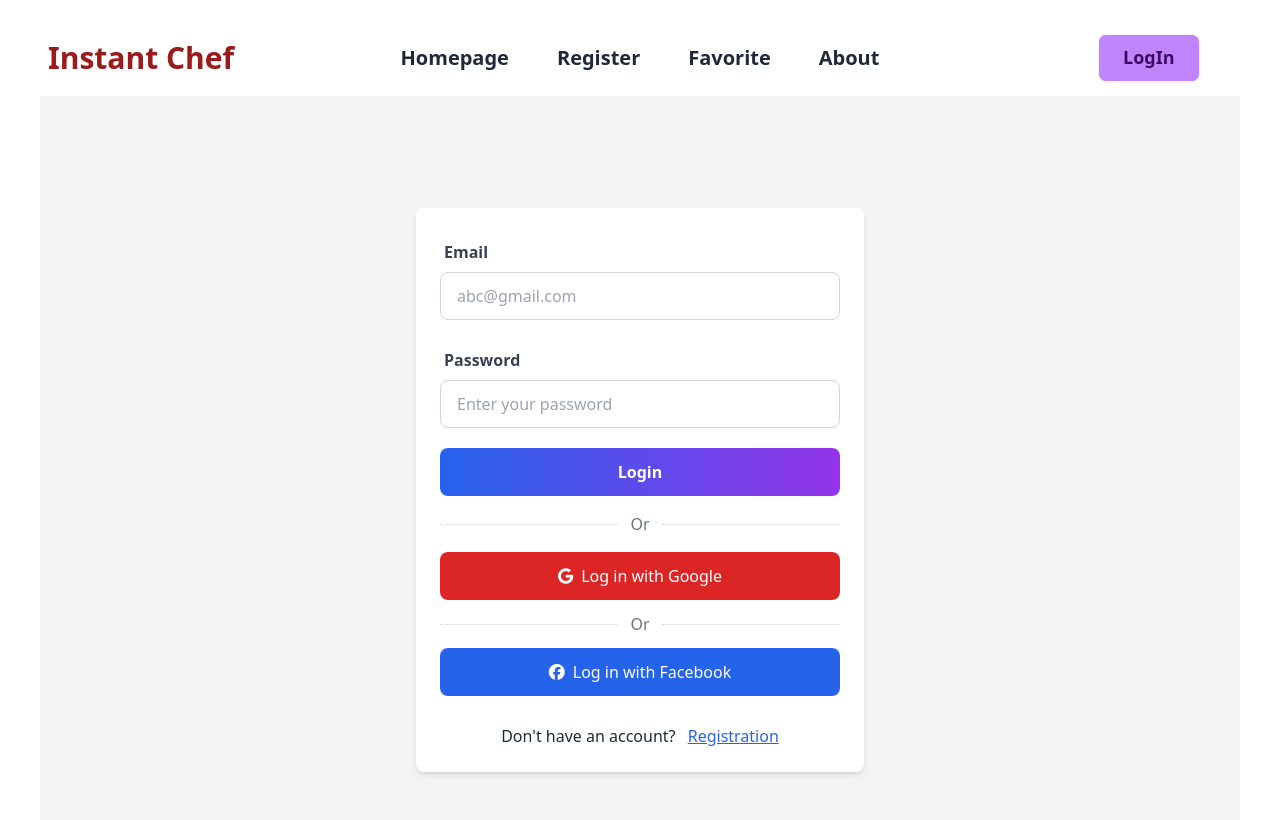
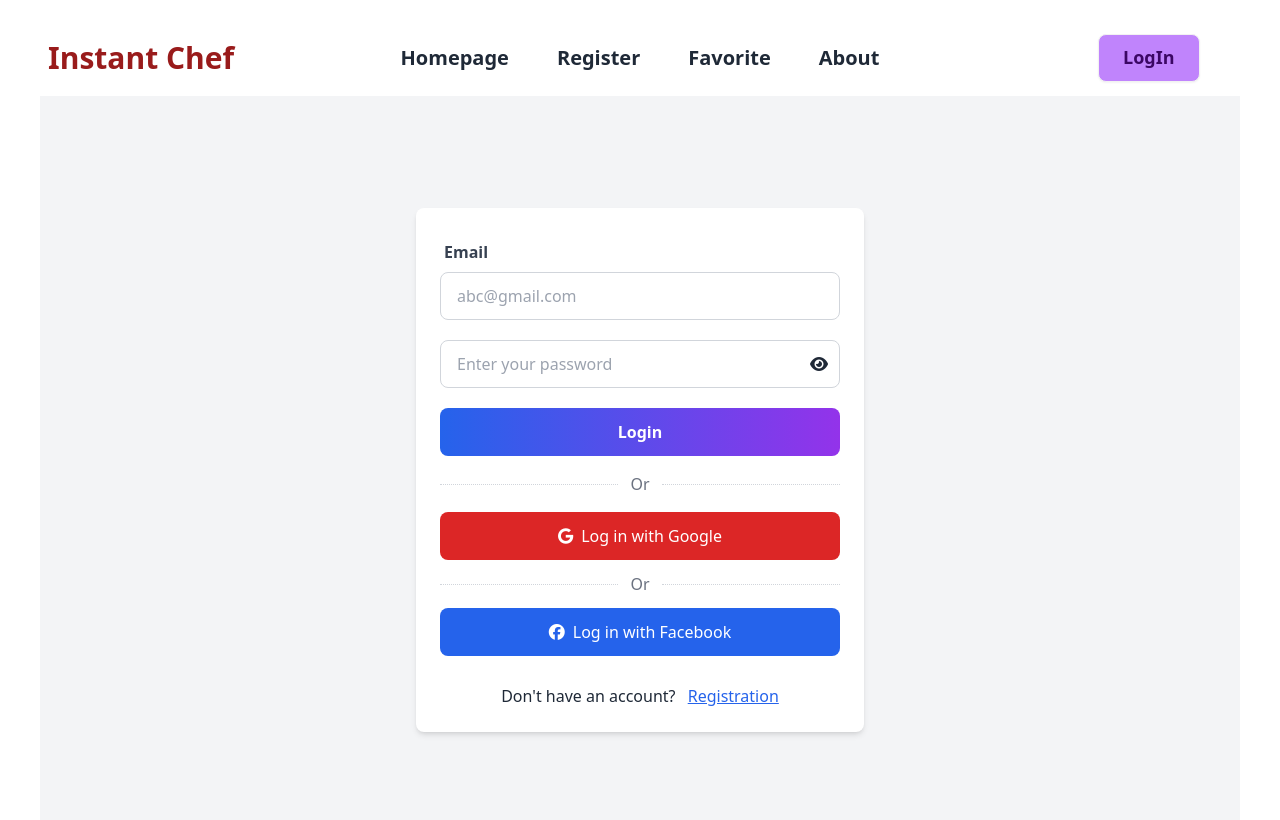
Before and after one commit to MaskuraBegum/Instant-Chef, a React (Vite) app: page /login in a window 1280 px wide. Shown: the top 820 px of the page. Built offline with nearby package versions, Linux system fonts and the light colour scheme; no server answers.

Commit message:
add password visibility functionality

```diff
--- a/src/Profile/LoginForm.jsx
+++ b/src/Profile/LoginForm.jsx
@@ -1,4 +1,4 @@
-import React, { useContext, useRef } from 'react';
+import React, { useContext, useRef, useState } from 'react';
 import { AuthContext } from '../provider/Auth_provider.jsx';
 import { Link, useLocation, useNavigate } from 'react-router-dom';
 
@@ -8,6 +8,12 @@ const LoginForm = () => {
     const nevigate = useNavigate();
     const location = useLocation();
 
+
+    const [showPass, setShowPass] = useState(false);
+
+    const PasswordVisibility = () => {
+        setShowPass(!showPass);
+    }
 
     const googleClick = () => {
             googleLog()
@@ -47,12 +53,6 @@ const LoginForm = () => {
     }
 
 
-
-
-
-
-
-
     return (
         <div className="flex justify-center items-center h-auto bg-gray-100">
             <form ref={formRef} onSubmit={handlelogin} className="w-full max-w-md bg-white p-6 my-28 rounded-lg shadow-md">
@@ -65,14 +65,17 @@ const LoginForm = () => {
                         className="input input-bordered w-full border-gray-300 focus:ring-2 focus:ring-blue-500"
                     />
                 </div>
-                <div className="form-control mb-5 relative">
-                    <label className="label font-semibold text-gray-700">Password</label>
+
+                <div className='flex items-center form-control mb-5 relative'>
                     <input
-                        type="password"
-                        name='password'
+                        type={showPass ? 'text': 'password'}
                         placeholder="Enter your password"
-                        className="input input-bordered w-full border-gray-300 focus:ring-2 focus:ring-blue-500"
+                        className="input input-bordered w-full border-gray-300 focus:ring-2 focus:ring-blue-500 "
                     />
+                    <i
+                        className={`fa-solid ${showPass ? 'fa-eye-slash' : 'fa-eye'} absolute right-3 top-1/2 transform -translate-y-1/2 cursor-pointer`}
+                        onClick={PasswordVisibility}
+                    ></i>
                 </div>
 
                 <div className="form-control">
--- a/src/Profile/RegisterForm.jsx
+++ b/src/Profile/RegisterForm.jsx
@@ -1,4 +1,4 @@
-import React, { useContext, useRef } from 'react';
+import React, { useContext, useRef, useState } from 'react';
 import { AuthContext } from '../provider/Auth_provider.jsx';
 import { Link, useLocation, useNavigate } from 'react-router-dom';
 
@@ -23,6 +23,12 @@ const RegisterForm = () => {
     const formRef = useRef(null);
     const nevigate = useNavigate();
     const location = useLocation();
+
+    const [showPass, setShowPass] = useState(false);
+
+        const PasswordVisibility = () => {
+            setShowPass(!showPass);
+        }
 
     const handleRegister = e =>{
         e.preventDefault();
@@ -71,14 +77,16 @@ const RegisterForm = () => {
                         className="input input-bordered w-full border-gray-300 focus:ring-2 focus:ring-blue-500"
                     />
                 </div>
-                <div className="form-control mb-5 relative">
-                    <label className="label font-semibold text-gray-700">Password</label>
+                <div className='flex items-center form-control mb-5 relative'>
                     <input
-                        type="password"
-                        name='password'
+                        type={showPass ? 'text': 'password'}
                         placeholder="Enter your password"
-                        className="input input-bordered w-full border-gray-300 focus:ring-2 focus:ring-blue-500"
+                        className="input input-bordered w-full border-gray-300 focus:ring-2 focus:ring-blue-500 "
                     />
+                    <i
+                        className={`fa-solid ${showPass ? 'fa-eye-slash' : 'fa-eye'} absolute right-3 top-1/2 transform -translate-y-1/2 cursor-pointer`}
+                        onClick={PasswordVisibility}
+                    ></i>
                 </div>
 
                 {/* <div className="form-control mb-5">
```
